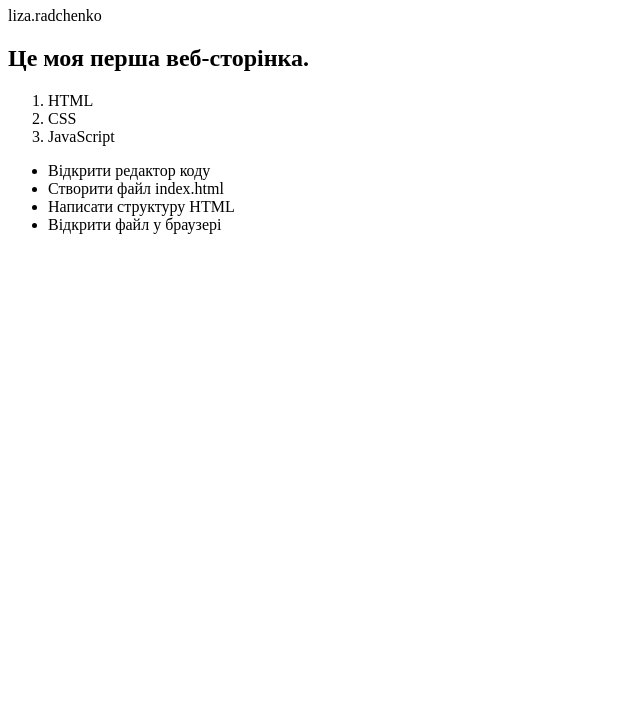
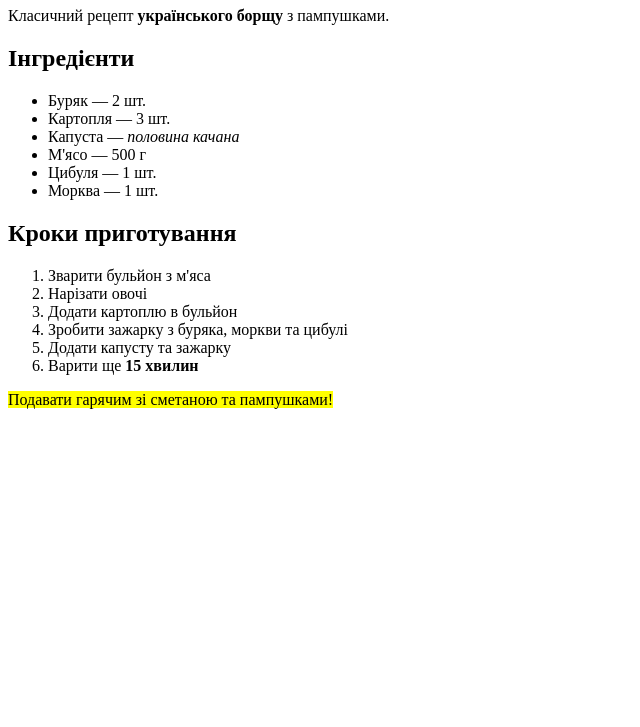
Before and after one commit to radchenkoe-rgb/example, a plain HTML site: page index.html in a window 1280 px wide. Shown: the part 73-800 px from the top of the page, without its empty margins (0-640 px from the left). Drawn offline with Linux system fonts and the light colour scheme.

Commit message:
Update index.html

```diff
--- a/index.html
+++ b/index.html
@@ -6,19 +6,29 @@
 <title>Моя перша сторінка</title>
 </head>
 <body>
-<h1>Привіт, світе!</h1>
-<p>liza.radchenko</p>
-<h2>Це моя перша веб-сторінка.</h2>
-<ol>
-  <li>HTML</li>
-  <li>CSS</li>
-  <li>JavaScript</li>
-</ol>
-<ul>
-  <li>Відкрити редактор коду</li>
-  <li>Створити файл index.html</li>
-  <li>Написати структуру HTML</li>
-  <li>Відкрити файл у браузері</li>
-</ul>
+ <h1>Український борщ</h1>
+  <p>Класичний рецепт <strong>українського борщу</strong> з пампушками.</p>
+
+  <h2>Інгредієнти</h2>
+  <ul>
+    <li>Буряк — 2 шт.</li>
+    <li>Картопля — 3 шт.</li>
+    <li>Капуста — <em>половина качана</em></li>
+    <li>М'ясо — 500 г</li>
+    <li>Цибуля — 1 шт.</li>
+    <li>Морква — 1 шт.</li>
+  </ul>
+
+  <h2>Кроки приготування</h2>
+  <ol>
+    <li>Зварити бульйон з м'яса</li>
+    <li>Нарізати овочі</li>
+    <li>Додати картоплю в бульйон</li>
+    <li>Зробити зажарку з буряка, моркви та цибулі</li>
+    <li>Додати капусту та зажарку</li>
+    <li>Варити ще <strong>15 хвилин</strong></li>
+  </ol>
+
+  <p><mark>Подавати гарячим зі сметаною та пампушками!</mark></p>
 </body>
 </html>
```
